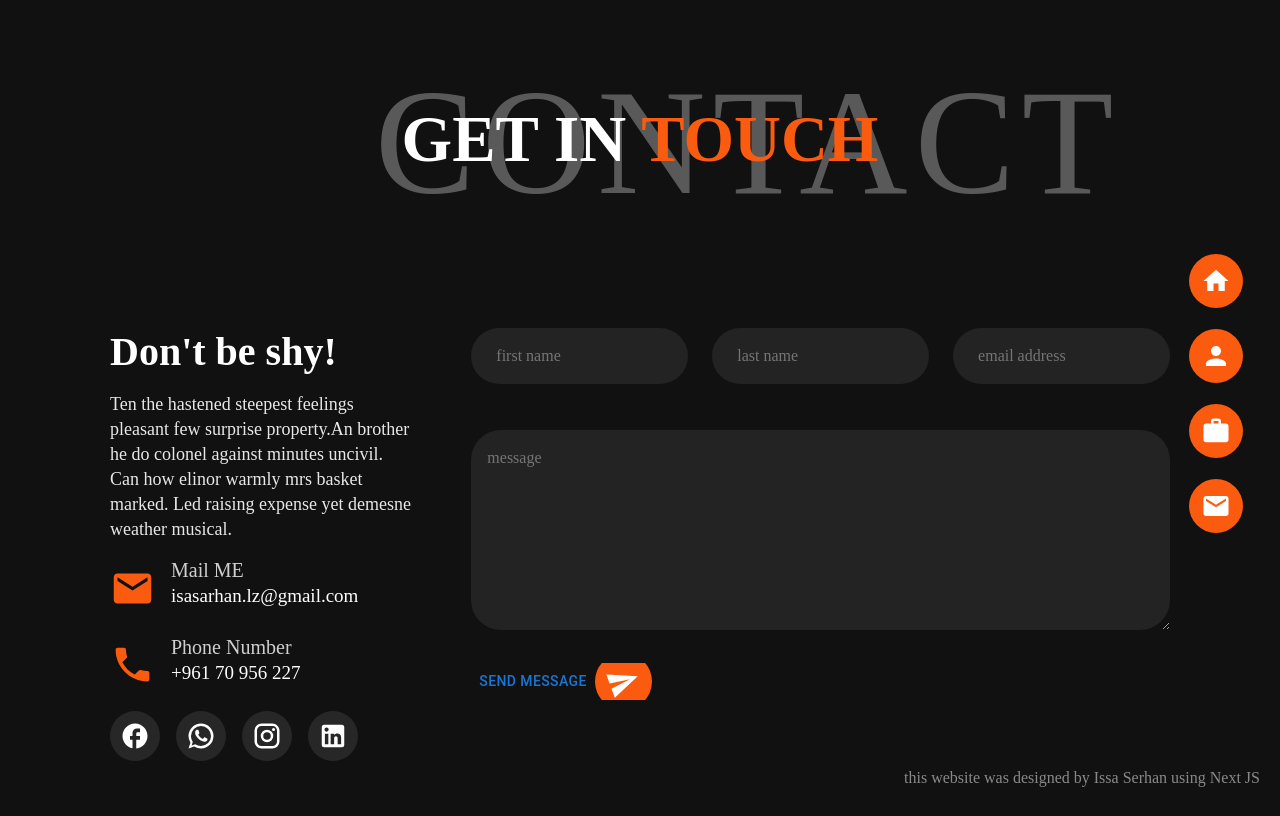
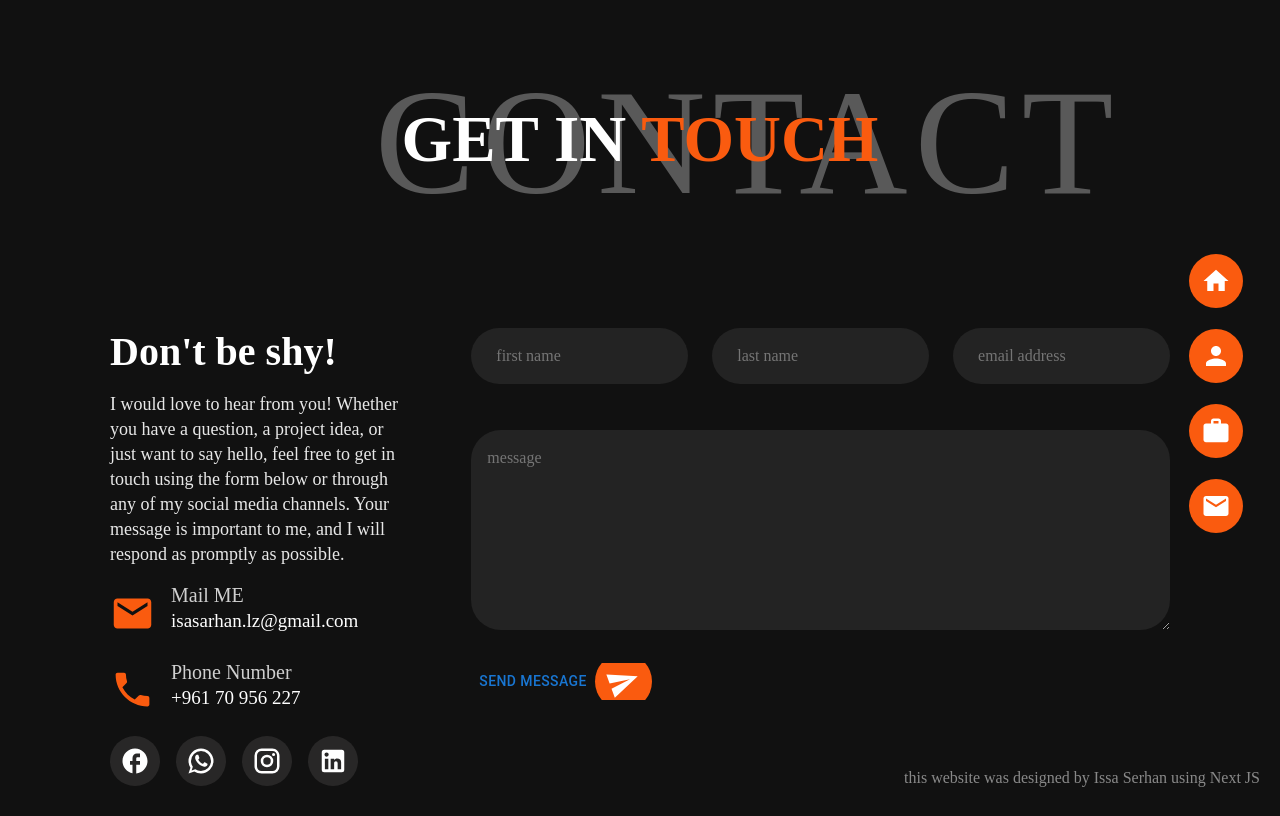
Before and after one commit to isasarhan/portolio, a Next.js app: page /contact in a window 1280 px wide. Built offline with nearby package versions, Linux system fonts and the light colour scheme.

Commit message:
contact page text

```diff
--- a/app/contact/page.jsx
+++ b/app/contact/page.jsx
@@ -17,7 +17,7 @@ const Contact = () => {
     return (
       <section className="contactPage" >
         <div className="container-fluid ">
-          <div className="hd text-center m-auto d-flex justify-content-center align-items-center flex-column " style={{height:'80vh'}}>
+          <div className="hd text-center m-auto d-flex justify-content-center align-items-center flex-column " style={{ height: '80vh' }}>
             <h2 className='text-white'>Thank you for your Message</h2>
             <br />
             <IconButton icon={<SendIcon />} text={'BACK HOME'} href='/' />
@@ -36,8 +36,8 @@ const Contact = () => {
           <div className="col-sm-4">
             <div className="info text-white">
               <h1 className='mb-3 fw-bolder'>Don't be shy!</h1>
-              <p className=''>Ten the hastened steepest feelings pleasant few surprise property.An brother he do colonel against minutes uncivil.
-                Can how elinor warmly mrs basket marked. Led raising expense yet demesne weather musical.</p>
+              <p className=''>I would love to hear from you! Whether you have a question, a project idea, or just want to say hello, feel free to get in touch using the form below or through any of my social media channels.
+                Your message is important to me, and I will respond as promptly as possible.</p>
               <div className="iconList d-flex flex-column gap-4">
                 <div className="iconItem d-flex align-items-end">
                   <div className="icon me-3"><EmailIcon /></div>
```
